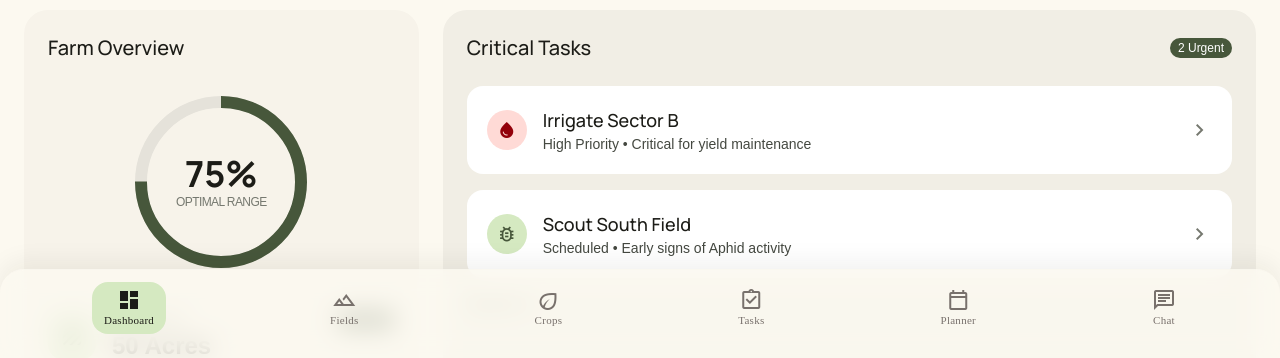
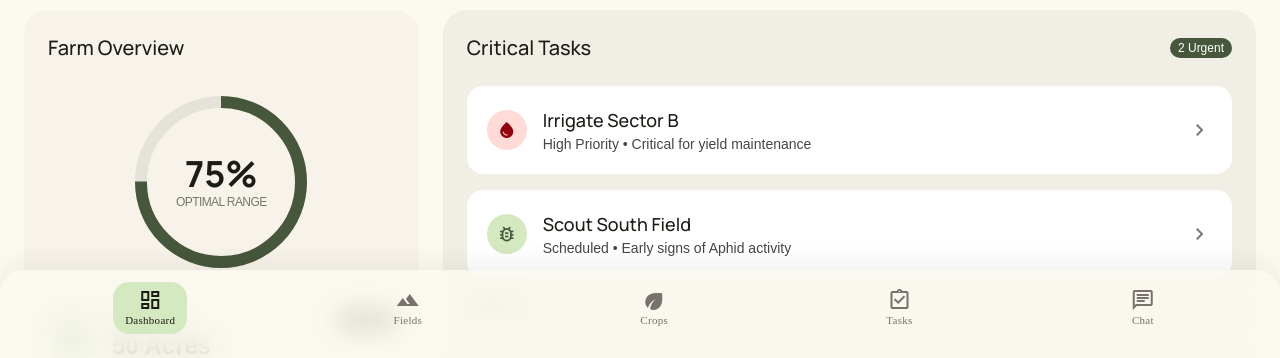
Before and after one commit to atqaamir/AgriGemma, a plain HTML site: page app/templates/dashboard.html in a window 1280 px wide. Shown: the part 442-800 px from the top of the page. Drawn offline with nearby package versions, Linux system fonts and the light colour scheme; a web font is replaced by a local one.

Commit message:
new changes

```diff
--- a/app/templates/dashboard.html
+++ b/app/templates/dashboard.html
@@ -334,27 +334,25 @@
 </section>
 </main>
 <!-- Bottom Navigation Bar -->
-<nav class="fixed bottom-0 left-0 w-full z-50 flex justify-around items-center px-4 pb-6 pt-3 bg-[#fcf9f0]/80 dark:bg-stone-950/80 backdrop-blur-md rounded-t-[24px] shadow-[0_-8px_24px_rgba(28,28,23,0.06)] border-t border-[#f1eee5]/20">
-<a class="flex flex-col items-center justify-center bg-[#d5e9c1] dark:bg-[#47573b] text-[#1c1c17] dark:text-[#fcf9f0] rounded-2xl px-3 py-1.5 hover:scale-105 transition-transform duration-150 active:scale-95" href="#">
-<span class="material-symbols-outlined" data-icon="dashboard" style="font-variation-settings: 'FILL' 1;">dashboard</span>
+  <!-- BottomNavBar Section -->
+  <nav class="fixed bottom-0 left-0 w-full z-50 bg-[#fcf9f0]/80 dark:bg-stone-950/80 backdrop-blur-md rounded-t-[24px] shadow-[0_-8px_24px_rgba(28,28,23,0.06)] flex justify-around items-center px-4 pb-6 pt-3">
+    <a class="flex flex-col items-center justify-center bg-secondary-fixed dark:bg-primary-container text-on-background dark:text-surface-bright rounded-2xl px-3 py-1.5 transition-transform hover:scale-105 duration-150" href="/">
+      <span class="material-symbols-outlined" data-icon="dashboard">dashboard</span>
       <span class="font-['Work_Sans'] text-[11px] font-medium tracking-wide">Dashboard</span>
-</a><a class="flex flex-col items-center justify-center text-stone-500 dark:text-stone-400 px-3 py-1.5 hover:scale-105 transition-transform duration-150 active:scale-95" href="#">
-<span class="material-symbols-outlined" data-icon="landscape">landscape</span>
+    </a>
+    <a class="flex flex-col items-center justify-center text-stone-500 dark:text-stone-400 px-3 py-1.5 transition-transform hover:scale-105 duration-150"  href="/myfields">
+      <span class="material-symbols-outlined" data-icon="landscape" style="font-variation-settings: 'FILL' 1;">landscape</span>
       <span class="font-['Work_Sans'] text-[11px] font-medium tracking-wide">Fields</span>
     </a>
-<a class="flex flex-col items-center justify-center text-stone-500 dark:text-stone-400 px-3 py-1.5 hover:scale-105 transition-transform duration-150 active:scale-95" href="#">
-<span class="material-symbols-outlined" data-icon="eco">eco</span>
+    <a class="flex flex-col items-center justify-center text-stone-500 dark:text-stone-400 px-3 py-1.5 transition-transform hover:scale-105 duration-150" href="/mycrops">
+      <span class="material-symbols-outlined" data-icon="eco" style="font-variation-settings: 'FILL' 1;">eco</span>
       <span class="font-['Work_Sans'] text-[11px] font-medium tracking-wide">Crops</span>
     </a>
-<a class="flex flex-col items-center justify-center text-stone-500 dark:text-stone-400 px-3 py-1.5 hover:scale-105 transition-transform duration-150 active:scale-95" href="#">
+    <a class="flex flex-col items-center justify-center text-stone-500 dark:text-stone-400 px-3 py-1.5 transition-transform hover:scale-105 duration-150" href="/mytasks">
       <span class="material-symbols-outlined" data-icon="assignment_turned_in">assignment_turned_in</span>
       <span class="font-['Work_Sans'] text-[11px] font-medium tracking-wide">Tasks</span>
     </a>
-<a class="flex flex-col items-center justify-center text-stone-500 dark:text-stone-400 px-3 py-1.5 hover:scale-105 transition-transform duration-150 active:scale-95" href="#">
-<span class="material-symbols-outlined" data-icon="calendar_today">calendar_today</span>
-<span class="font-['Work_Sans'] text-[11px] font-medium tracking-wide">Planner</span>
-</a>
-<a class="flex flex-col items-center justify-center text-stone-500 dark:text-stone-400 px-3 py-1.5 hover:scale-105 transition-transform duration-150 active:scale-95" href="#">
+    <a class="flex flex-col items-center justify-center text-stone-500 dark:text-stone-400 px-3 py-1.5 transition-transform hover:scale-105 duration-150" href="/chatbot">
       <span class="material-symbols-outlined" data-icon="chat">chat</span>
       <span class="font-['Work_Sans'] text-[11px] font-medium tracking-wide">Chat</span>
     </a>
```
Lines whose indentation alone changed are shown as unchanged.
